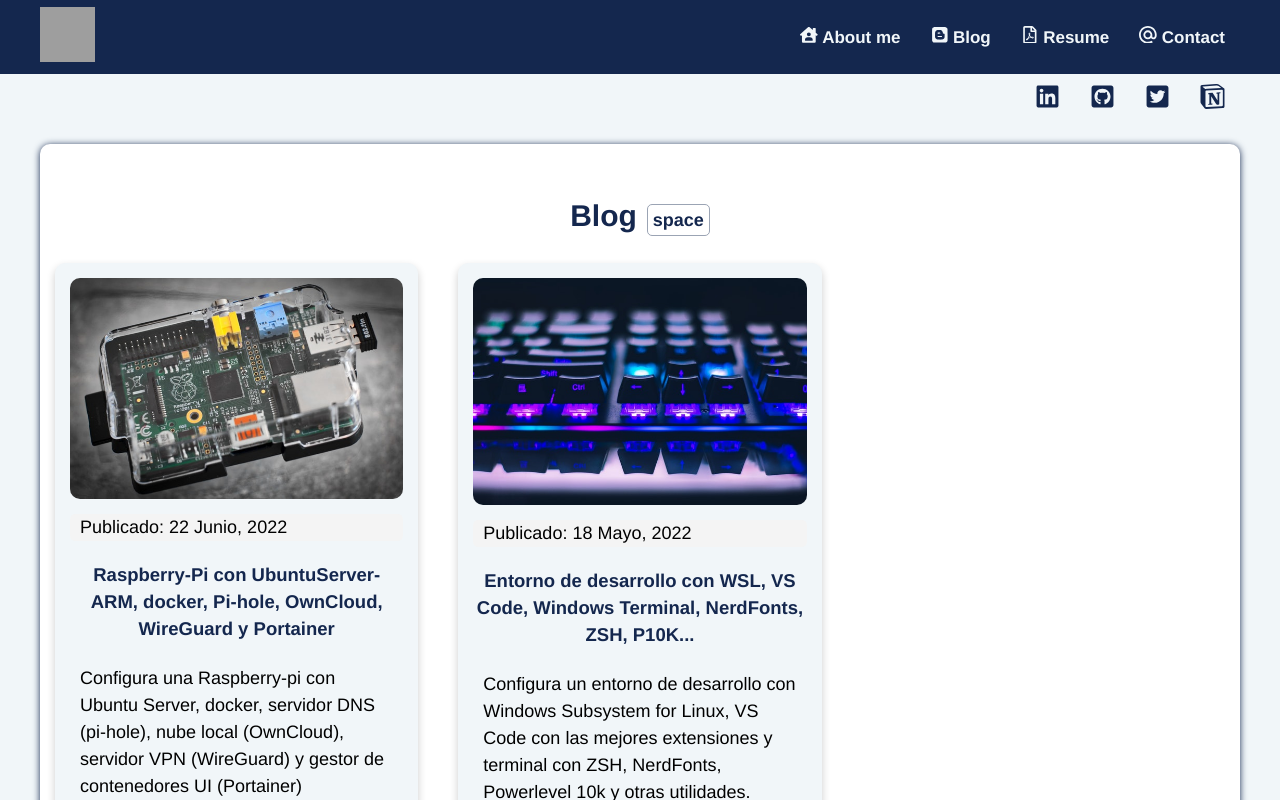
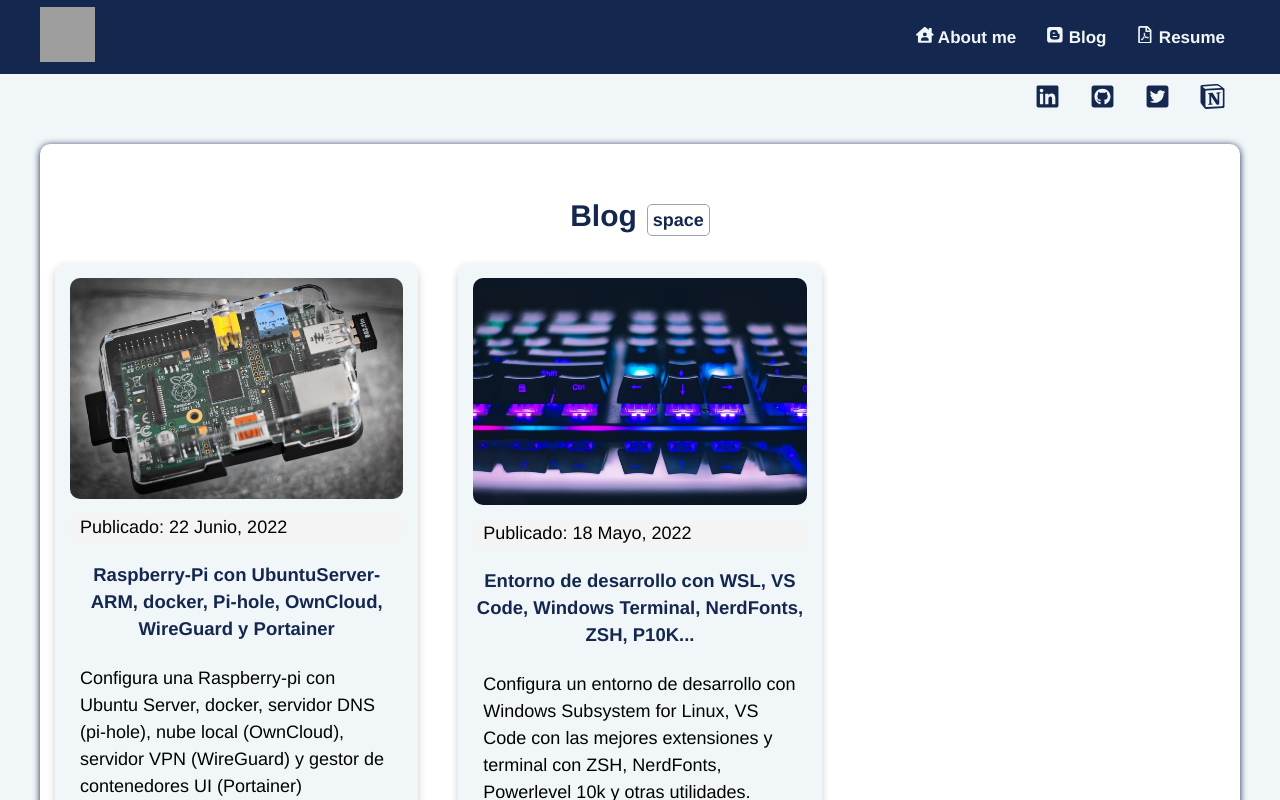
Before and after one commit to luishcr/blog, a Next.js app: page / in a window 1280 px wide. Shown: the top 800 px of the page. Built offline with nearby package versions, Linux system fonts and the light colour scheme; grey boxes are pictures that could not be loaded; a web font is replaced by a local one.

Commit message:
updating link

```diff
--- a/components/Header/NavMenu.js
+++ b/components/Header/NavMenu.js
@@ -35,13 +35,6 @@
           </IconContext.Provider>
         </a>
       </li>
-      <li>
-        <a href="https://luishcr.com/contact" rel="noopener noreferrer">
-          <IconContext.Provider value={{ className: "nav__menu_icons" }}>
-            <SiMaildotru /> Contact
-          </IconContext.Provider>
-        </a>
-      </li>
     </ul>
   );
 }
```
